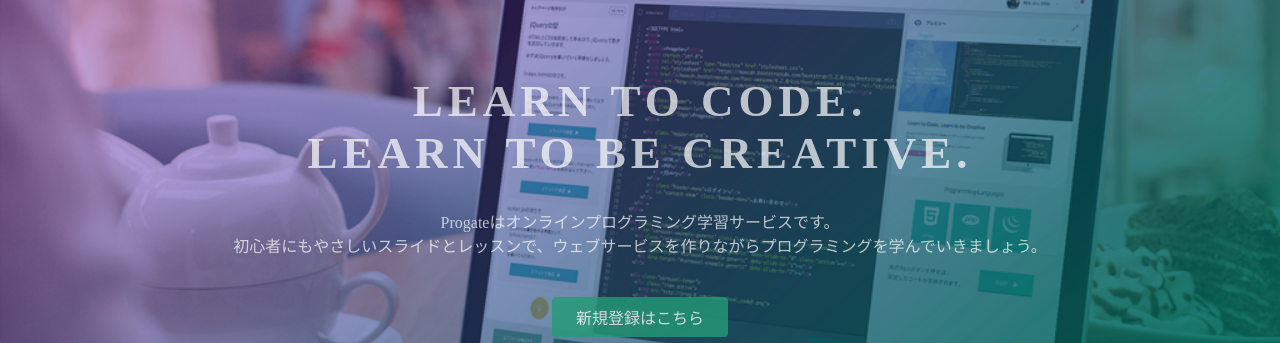
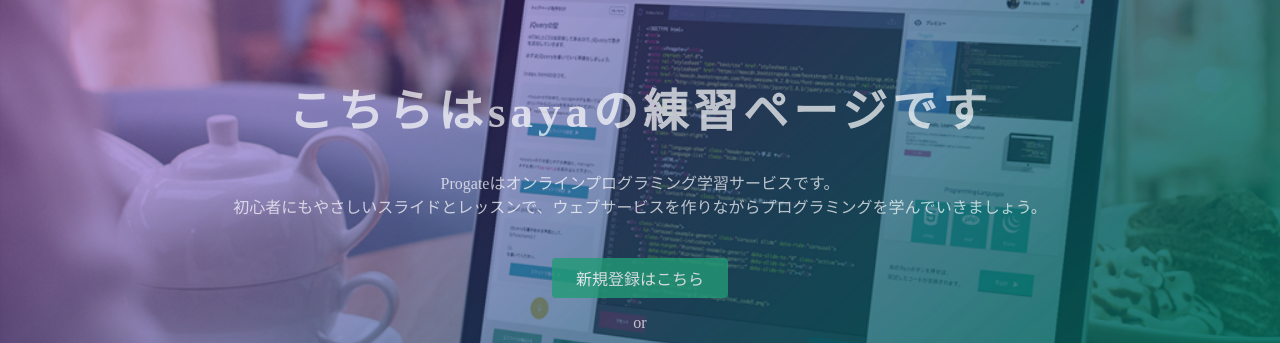
Before and after one commit to saya3838/saya3838.github.io, a plain HTML site: page index.html in a window 1280 px wide. Shown: the part 135-478 px from the top of the page. Drawn offline with Linux system fonts and the light colour scheme.

Commit message:
Update index.html

```diff
--- a/index.html
+++ b/index.html
@@ -23,7 +23,7 @@
   </header>
   <div class="top-wrapper">
     <div class="container">
-      <h1>LEARN TO CODE.<br>LEARN TO BE CREATIVE.</h1>
+      <h1>こちらはsayaの練習ページです</h1>
       <p>Progateはオンラインプログラミング学習サービスです。<br>初心者にもやさしいスライドとレッスンで、ウェブサービスを作りながらプログラミングを学んでいきましょう。</p>
       <div class="btn-wrapper">
         <a href="#" class="btn signup">新規登録はこちら</a>
```
